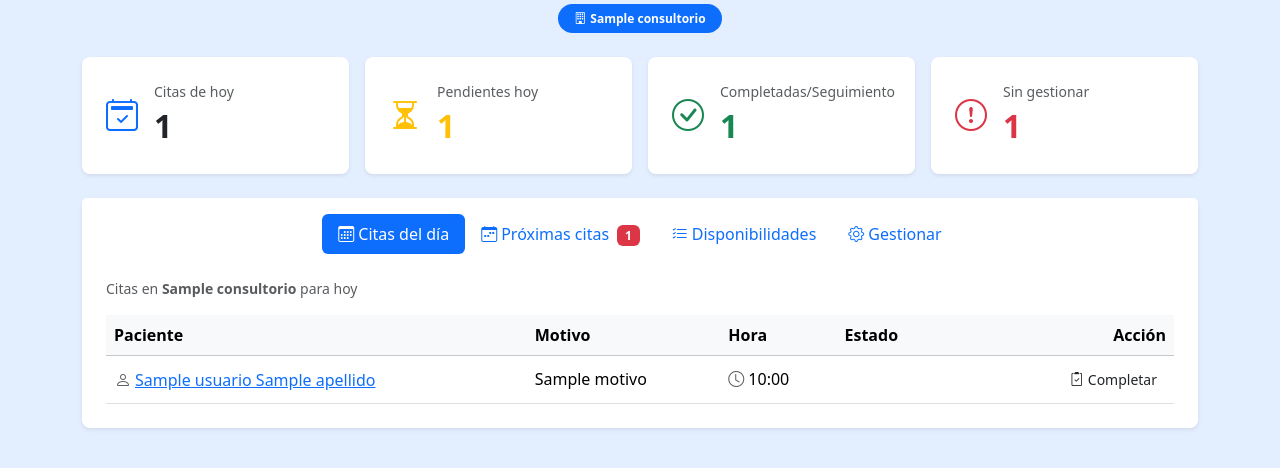
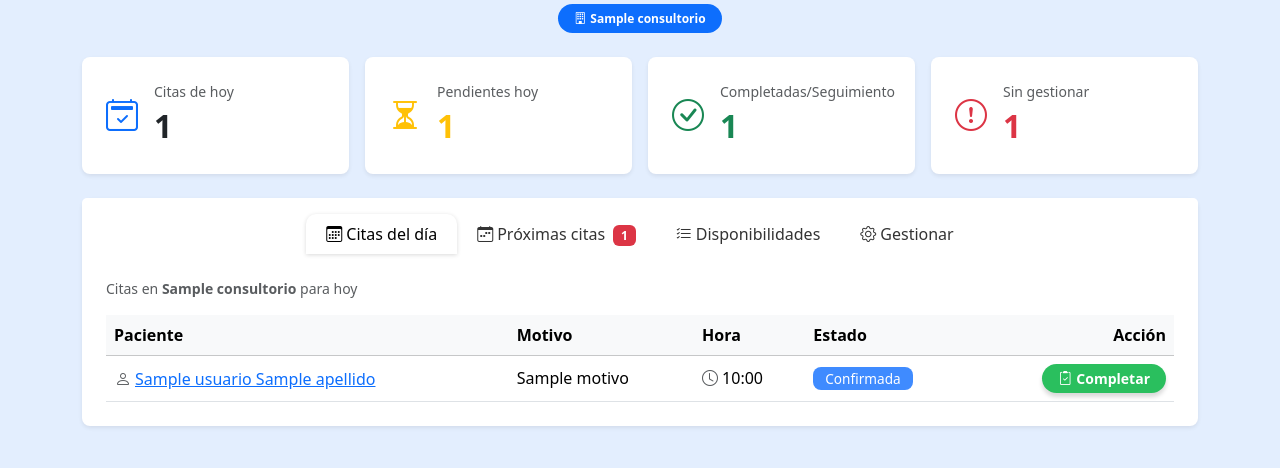
Before and after one commit to Consultorio-Digital/ConsultorioDigital, a Django app: template consultorio/templates/panel_doctor.html in a window 1280 px wide, after a click on "Citas del día". Shown: the part 176-644 px from the top of the page. Run offline with Django 5.2, Linux system fonts and the light colour scheme; tables that the repository leaves empty hold one stand-in row (values such as "Sample post"); the template is opened without the code that fills it: values that come from a table or form of the project are taken from there, most other values are stand-ins (such as "Sample title", 1, 10 or a date in 2020).

Commit message:
feat: estilos para badges de estado, panel doctor y formularios
- principal.css: badges de todos los estados (confirmado, pendiente,
  completada, seguimiento, no_asistio) con colores consistentes
- panel_doctor.css: estilos para tabs, botones de acción (completar,
  reabrir, seguimiento, no_asistio), cards de resumen
- consultorio.css: estilos para selects encadenados del flujo de reserva

```diff
--- /dev/null
+++ b/static/css/panel_doctor.css
@@ -0,0 +1,93 @@
+/* ── Tabs del doctor ── */
+.doctor-tabs .nav-link {
+  color: #333;
+  font-weight: 500;
+  border-radius: 10px 10px 0 0;
+  padding: 8px 20px;
+}
+
+.doctor-tabs .nav-link.active {
+  background-color: #fff;
+  color: #000;
+  box-shadow: 0 1px 4px rgba(0, 0, 0, 0.15);
+}
+
+/* ── Badges de estado ── */
+.badge-estado {
+  padding: 5px 12px;
+  border-radius: 8px;
+  font-size: 0.85rem;
+  font-weight: 500;
+  opacity: 0.9;
+}
+
+.bg-confirmado  { background-color: #2B7FFF !important; color: #fff !important; }
+.bg-completada  { background-color: #14AE5C !important; color: #fff !important; }
+.bg-seguimiento { background-color: #9B59B6 !important; color: #fff !important; }
+.bg-pendiente   { background-color: #F6BE4F !important; color: #fff !important; }
+.bg-no-asistio  { background-color: #E74C3C !important; color: #fff !important; }
+
+/* ── Botón no asistió ── */
+.btn-no-asistio {
+  background-color: #E74C3C;
+  color: white;
+  border: none;
+  border-radius: 15px;
+  font-weight: 600;
+  padding: 4px 16px;
+  box-shadow: 0 4px 4px rgba(0,0,0,0.15);
+}
+.btn-no-asistio:hover { background-color: #c0392b; color: white; }
+
+/* ── Botón completar ── */
+.btn-completar {
+  background-color: #2ABF5E;
+  color: white;
+  border: none;
+  border-radius: 15px;
+  font-weight: 600;
+  padding: 4px 16px;
+  box-shadow: 0 4px 4px rgba(0,0,0,0.15);
+}
+
+.btn-completar:hover {
+  background-color: #23a351;
+  color: white;
+}
+
+/* ── Botón seguimiento ── */
+.btn-seguimiento {
+  background-color: #9B59B6;
+  color: white;
+  border: none;
+  border-radius: 15px;
+  font-weight: 600;
+  padding: 4px 16px;
+  box-shadow: 0 4px 4px rgba(0,0,0,0.15);
+}
+.btn-seguimiento:hover { background-color: #8e44ad; color: white; }
+
+/* ── Botón reabrir ── */
+.btn-reabrir {
+  background-color: #FFCC00;
+  color: white;
+  border: none;
+  border-radius: 15px;
+  font-weight: 600;
+  padding: 4px 16px;
+  box-shadow: 0 4px 4px rgba(0,0,0,0.15);
+}
+
+.btn-reabrir:hover {
+  background-color: #e6b800;
+  color: white;
+}
+
+/* ── Recinto activo ── */
+.recinto-activo {
+  background-color: #E4E2FF;
+  border-radius: 12px;
+}
+
+.text-cd-blue      { color: #0019BF; }
+.text-cd-blue-dark { color: #020F62; }
```
Also changed, not shown: static/css/consultorio.css (+53 -2 lines), static/css/principal.css (+40 -0 lines).
